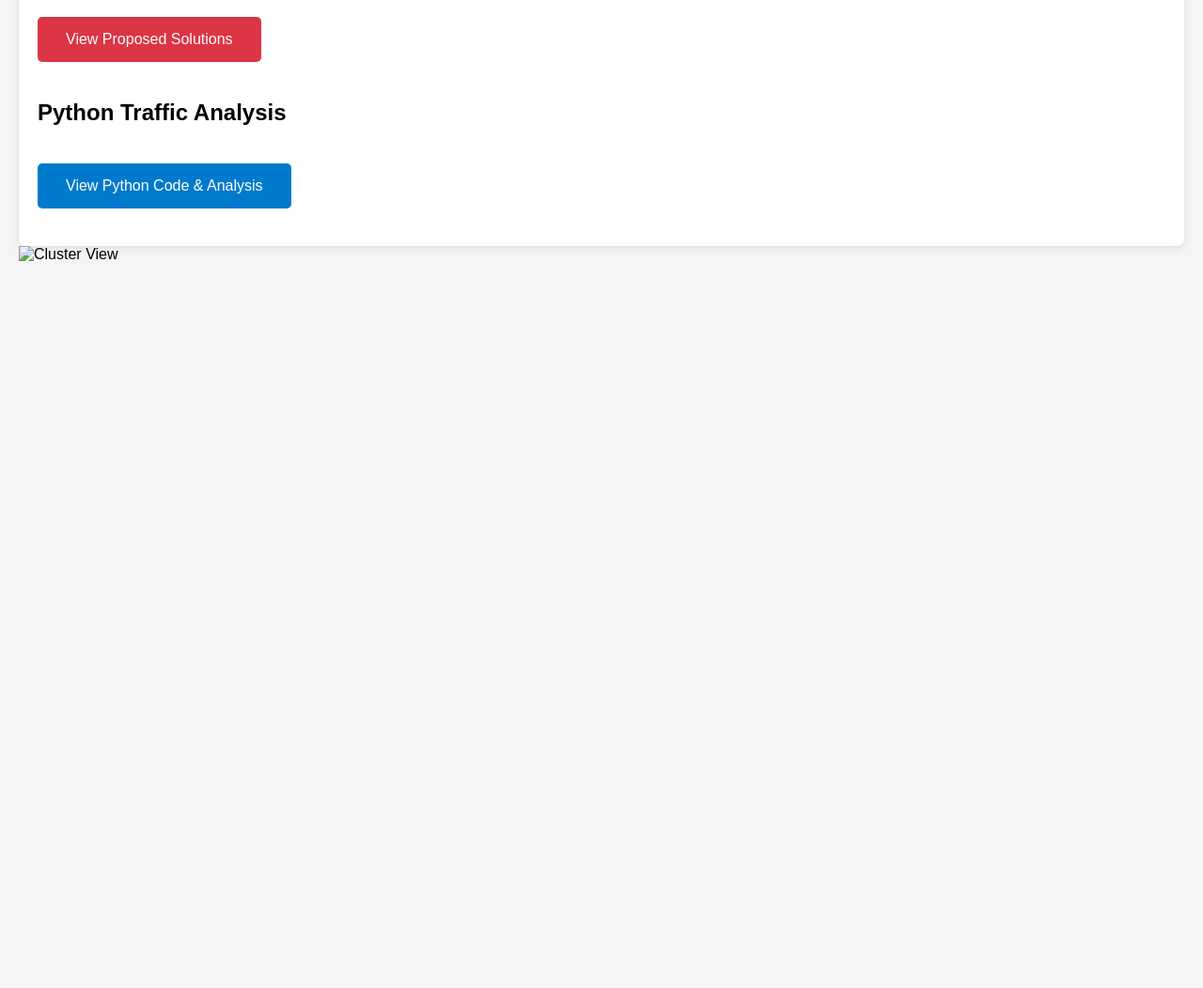
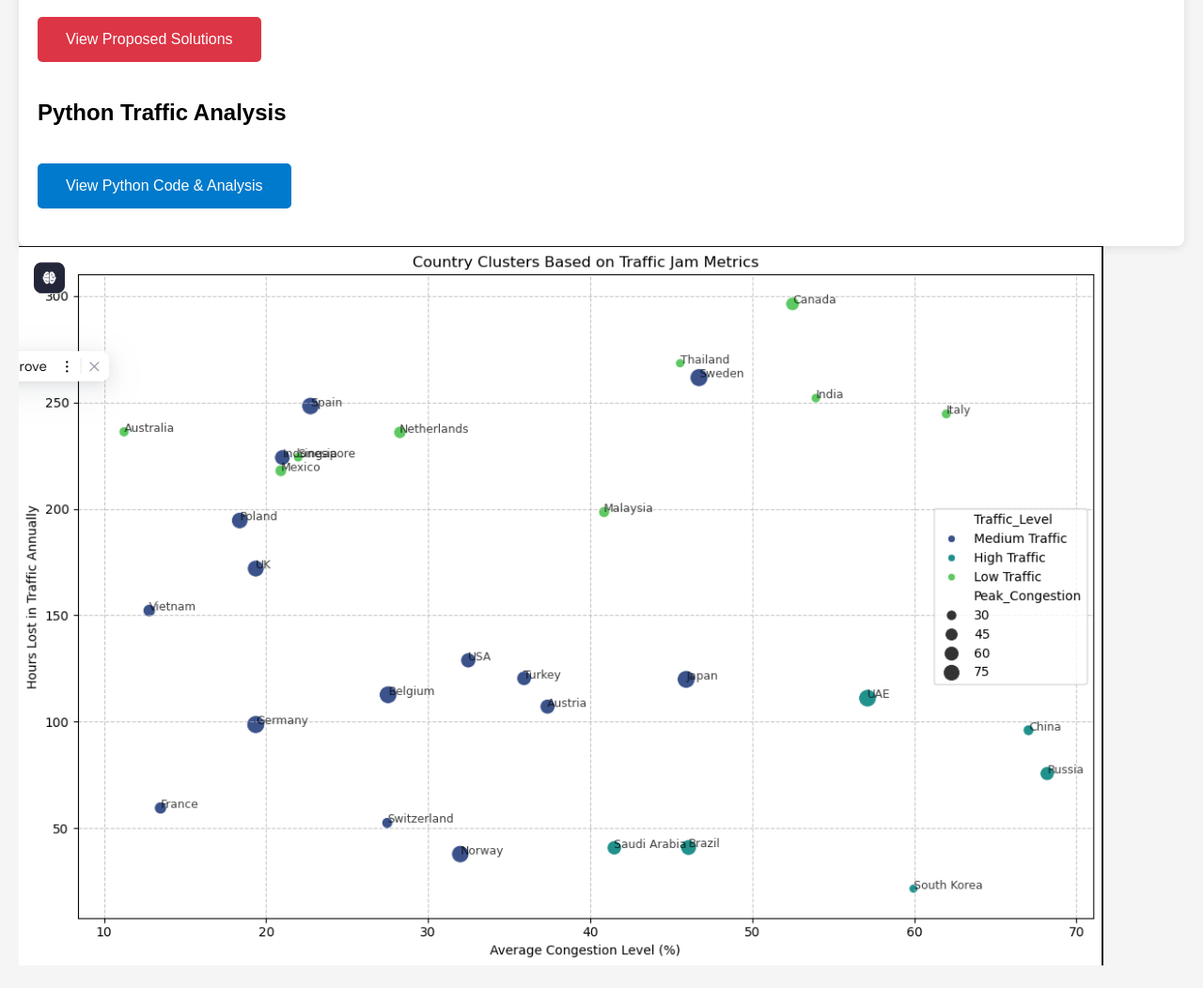
Before and after one commit to swordkeeper380-af/SyntHacks, a plain HTML site: page index.html in a window 1280 px wide. Shown: the part 680-1732 px from the top of the page at 94% size. Before the commit the page ends 980 px from the top, so only its background shows below. Drawn offline with Linux system fonts and the light colour scheme.

Commit message:
index.html

```diff
--- a/index.html
+++ b/index.html
@@ -725,6 +725,6 @@ document.addEventListener('keydown', function(event) {
     }
 });
 </script>
-<img src="hackathon-image.png" alt="Cluster View">
+<img src="hackathon image.png" alt="Cluster View">
 </body>
 </html>
```
